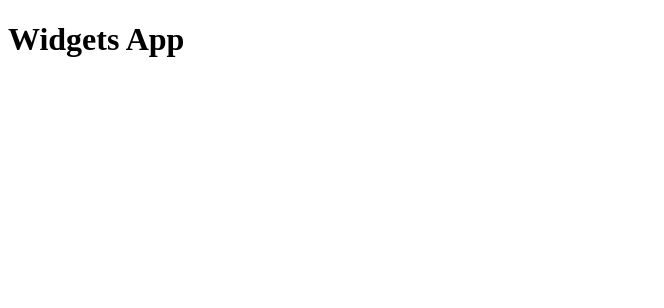
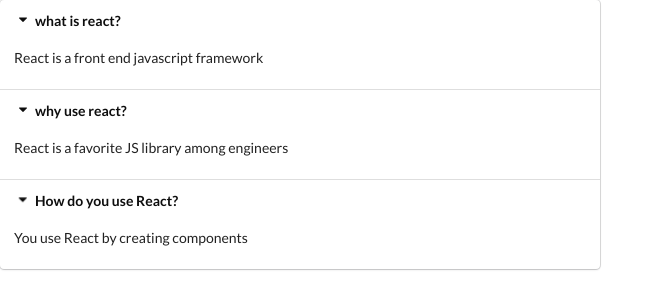
Before and after one commit to peace015/widgets, a React (Create React App) app: page / in a window 1280 px wide. Shown: the top 308 px of the page, without its empty margins (0-664 px from the left). Built offline with nearby package versions, Linux system fonts and the light colour scheme.

Commit message:
add components add helper fuction

```diff
--- a/public/index.html
+++ b/public/index.html
@@ -10,6 +10,7 @@
       content="Web site created using create-react-app"
     />
     <link rel="apple-touch-icon" href="%PUBLIC_URL%/logo192.png" />
+    <link rel="stylesheet" href="https://cdnjs.cloudflare.com/ajax/libs/semantic-ui/2.4.1/semantic.min.css" />
     <!--
       manifest.json provides metadata used when your web app is installed on a
       user's mobile device or desktop. See https://developers.google.com/web/fundamentals/web-app-manifest/
--- a/src/App.js
+++ b/src/App.js
@@ -1,5 +1,25 @@
 import React from 'react';
+import Accordion from './components/Accordion';
+
+const items = [
+  {
+    title: 'what is react?',
+    content: 'React is a front end javascript framework',
+  },
+  {
+    title: 'why use react?',
+    content: 'React is a favorite JS library among engineers',
+  },
+  {
+    title: 'How do you use React?',
+    content: 'You use React by creating components',
+  },
+];
 
 export default () => {
-  return <h1>Widgets App</h1>;
+  return (
+    <div>
+      <Accordion items={items} />
+    </div>
+  );
 };
--- /dev/null
+++ b/src/components/Accordion.js
@@ -0,0 +1,25 @@
+import React from 'react';
+
+const Accordion = ({ items }) => {
+  const onTitleClick = (index) => {
+    console.log('Title clicked', index);
+  };
+
+  const renderedItems = items.map((item, index) => {
+    return (
+      <React.Fragment key={item.title}>
+        <div className="title active" onClick={() => onTitleClick(index)}>
+          <i className="dropdown icon"></i>
+          {item.title}
+        </div>
+        <div className="content active">
+          <p>{item.content}</p>
+        </div>
+      </React.Fragment>
+    );
+  });
+
+  return <div className="ui styled accordion">{renderedItems}</div>;
+};
+
+export default Accordion;
```
